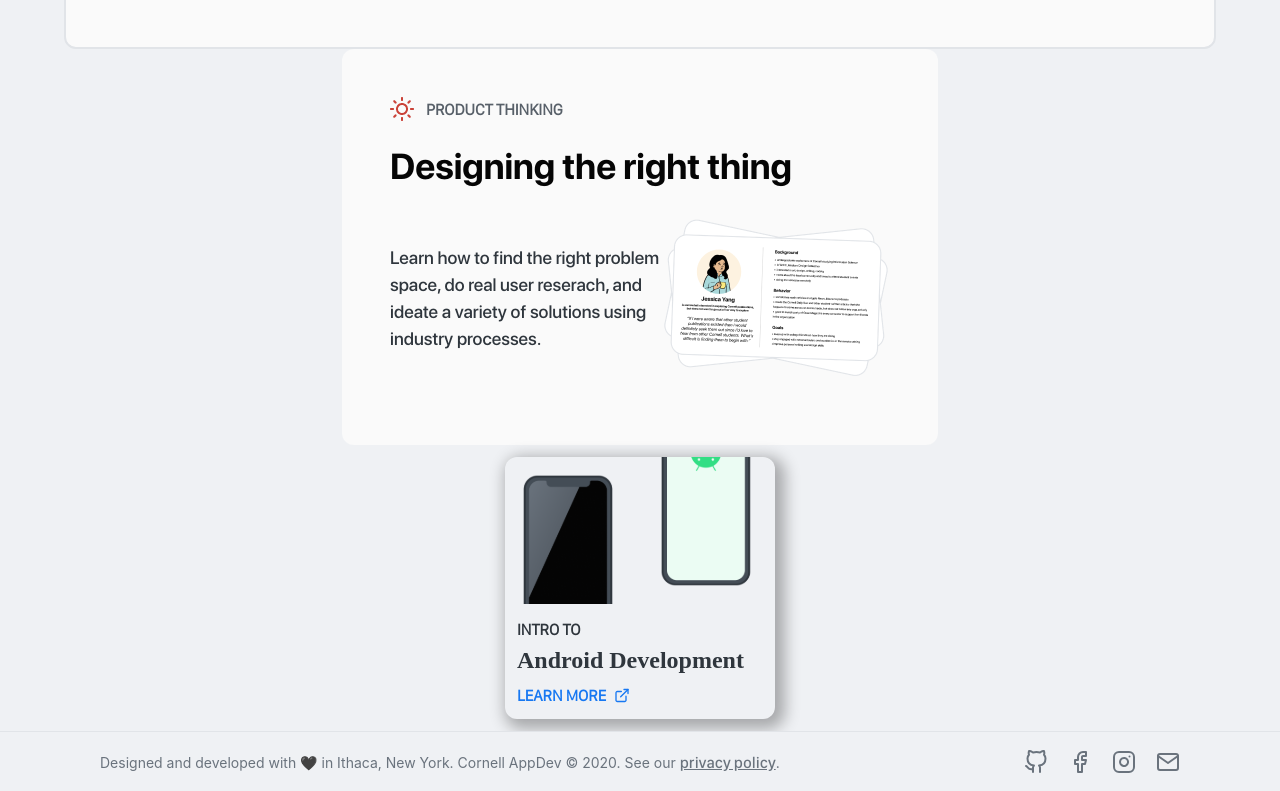
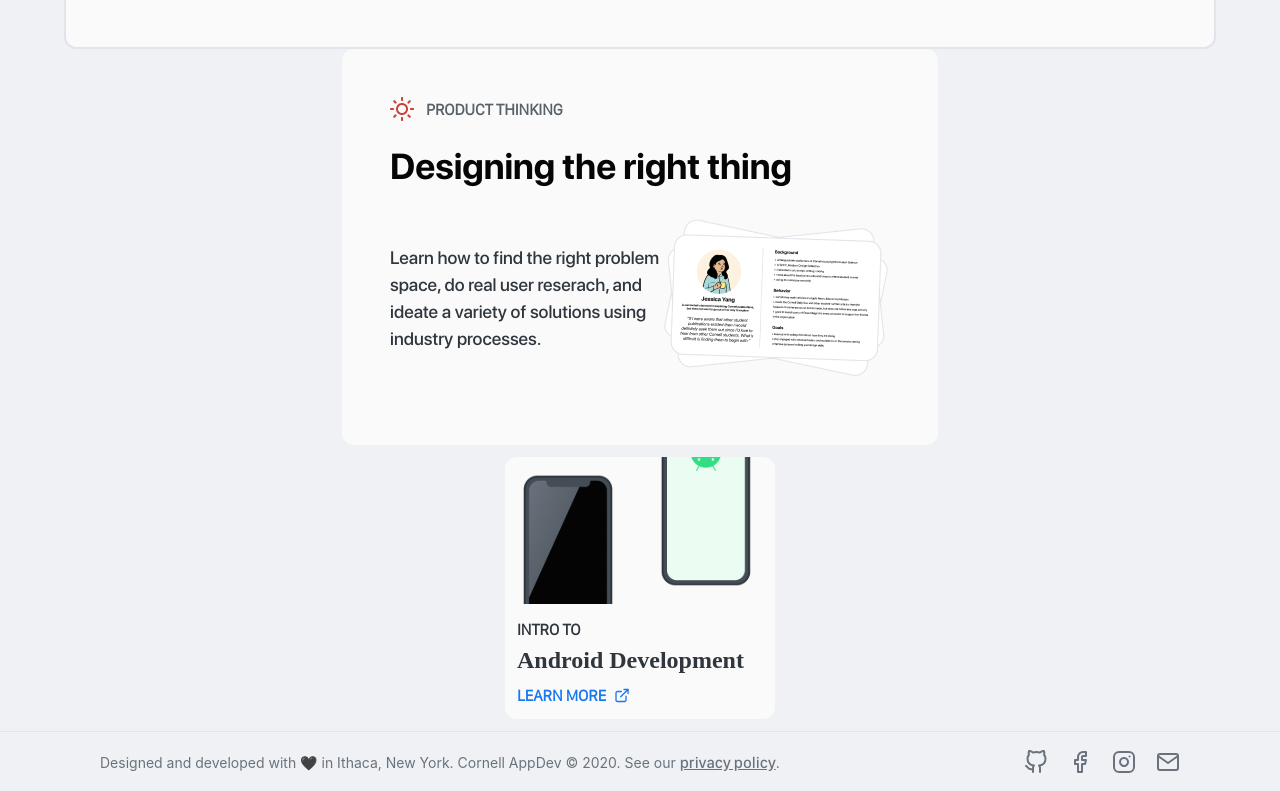
Before and after one commit to cuappdev/appdev-website, a React (Create React App) app: page / in a window 1280 px wide. Shown: the part 544-1335 px from the top of the page. Built offline with nearby package versions, Linux system fonts and the light colour scheme; a web font is replaced by a local one.

Commit message:
background color fixed

```diff
--- a/src/Components/css/CoursePreview.css
+++ b/src/Components/css/CoursePreview.css
@@ -2,10 +2,10 @@
   display: flex;
   flex-direction: column;
   align-items: flex-start;
-  box-shadow: 5px 5px 15px 5px rgba(0, 0, 0, 0.3);
   width: 270px;
   height: 262px;
   padding: 0px;
+  background-color: #fafafa;
   box-sizing: border-box;
   margin: 12px;
 
```
